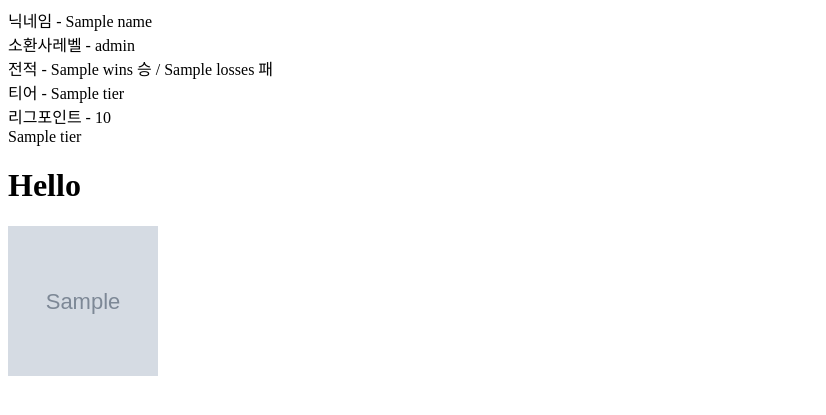
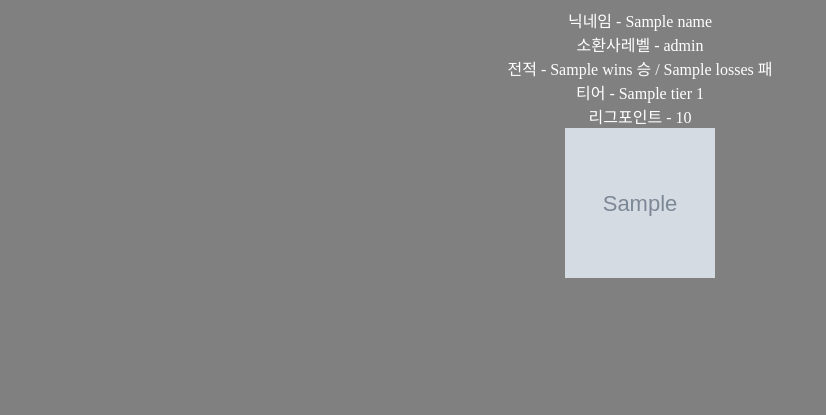
Before and after one commit to doitdoik/ik-lol, a Node server app: template views/hello.ejs in a window 1280 px wide. Shown: the top 415 px of the page, without its empty margins (0-826 px from the left). Run offline with Node 20, Linux system fonts and the light colour scheme; the template is opened without the code that fills it: most values are stand-ins (such as "Sample title", 1, 10 or a date in 2020); grey boxes marked "Sample" are stand-in pictures.

Commit message:
update css

```diff
--- a/lol_html/css/main.css
+++ b/lol_html/css/main.css
@@ -1,5 +1,6 @@
 html{
     background: gray;
+    color: white;
 }
 
 .wrap_div{
--- a/lol_html/index.html
+++ b/lol_html/index.html
@@ -1,8 +1,9 @@
 <html>
     <head>
-        <title>타이틀</title>
+        <title>ik-lol</title>
         <script src="https://code.jquery.com/jquery-3.6.0.js" integrity="sha256-H+K7U5CnXl1h5ywQfKtSj8PCmoN9aaq30gDh27Xc0jk=" crossorigin="anonymous"></script>
         <script type="text/javascript" src="js/main.js"></script>
+        <link type="text/css" rel="stylesheet" href="/css/main.css">
         <meta charset="utf-8">
     </head>
     <body>
@@ -10,7 +11,6 @@
             <div>
                 <img src="/img/logo/LoL_Icon_Rendered_Hi-Res.png" alt="" style="width: 150px; height:150px;">
                 <img src="/img/logo/LoL_Logo_Rendered_LARGE.png" alt="" style="height:150px;">
-                <link type="text/css" rel="stylesheet" href="/css/main.css">
             </div>
             <div>
                 <input type="text" id="summonerName" value="베란다고양이">
--- a/lol_html/js/main.js
+++ b/lol_html/js/main.js
@@ -56,13 +56,14 @@ function searchSummonerInfo(id){
 			for(let i = 0; i<res.length; i++){
 				console.log(res[i].queueType);
 				if(res[i].queueType == 'RANKED_SOLO_5x5'){
-					searchRes.wins = res[0].wins;
-					searchRes.losses = res[0].losses;
-					searchRes.tier = res[0].tier;
-					searchRes.rank = res[0].rank;
-					searchRes.leaguePoints = res[0].leaguePoints;
+					searchRes.wins = res[i].wins;
+					searchRes.losses = res[i].losses;
+					searchRes.tier = res[i].tier;
+					searchRes.rank = res[i].rank;
+					searchRes.leaguePoints = res[i].leaguePoints;
 				}
 			}
+			console.log(searchRes);
 			// console.log(res[0]);
 			// console.log("뭔데");
 			// obj = document.getElementById("search_res");
--- a/views/hello.ejs
+++ b/views/hello.ejs
@@ -4,21 +4,21 @@
 <html>
   <head>
     <meta charset="utf-8">
-    <title>Hello World!</title>
-
+    <title><%= name %> 검색결과</title>
+    <script src="https://code.jquery.com/jquery-3.6.0.js" integrity="sha256-H+K7U5CnXl1h5ywQfKtSj8PCmoN9aaq30gDh27Xc0jk=" crossorigin="anonymous"></script>
+    <script type="text/javascript" src="js/main.js"></script>
+    <link type="text/css" rel="stylesheet" href="/css/main.css">
   </head>
   <body>
-    <div>닉네임 - <%= name %></div>
-    <div>소환사레벨 - <%= level %></div>
-    <div>전적 - <%= wins %> 승 / <%= losses %> 패</div>
-    <div>티어 - <%= tier %></div>
-    <div>리그포인트 - <%= leaguePoints %></div>
-    <div id="test">
-      <%= tier %>
+    <div class="wrap_div">
+      <div>닉네임 - <%= name %></div>
+      <div>소환사레벨 - <%= level %></div>
+      <div>전적 - <%= wins %> 승 / <%= losses %> 패</div>
+      <div>티어 - <%= tier %> <%= rank %></div>
+      <div>리그포인트 - <%= leaguePoints %></div>
+      <div>
+        <img src=<%= img %> style="width:150px; height:150px;"><br>
+      </div>
     </div>
-    <h1>Hello
-    </h1>
-    <img src=<%= img %> style="width:150px; height:150px;"><br>
-
   </body>
 </html>
```
